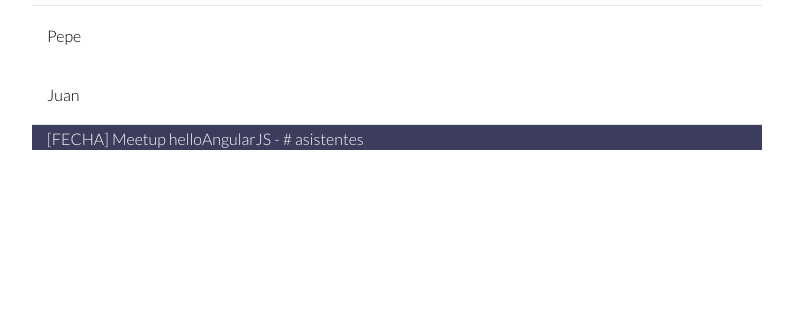
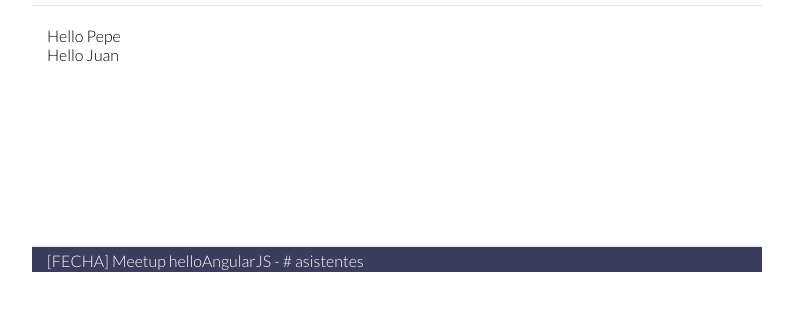
Before and after one commit to jfcorreas/helloAngularJS, a website: page app/index.html in a window 1280 px wide. Shown: the part 143-454 px from the top of the page, without its empty margins (243-1036 px from the left). Drawn offline with nearby package versions, Linux system fonts and the light colour scheme.

Commit message:
Change sayHello() to sayHello(name)

```diff
--- a/app/css/app.css
+++ b/app/css/app.css
@@ -56,6 +56,7 @@
 .content {
   padding-top: 20px;
   padding-bottom: 20px;
+  min-height: 200px;
 }
 
 /* Custom page footer */
--- a/app/index.html
+++ b/app/index.html
@@ -21,8 +21,10 @@
       <li><a href="#">Inglés</a></li>
     </ul>
   </div>
-	<div class="content" ng-repeat="member in main.listOfMembers">
-  		{{member.name}}
+	<div class="content" >
+    <div ng-repeat="member in main.listOfMembers">
+  		{{main.sayHello(member.name)}}
+    </div>
   </div>
   <div class="footer">
       [FECHA] Meetup helloAngularJS - # asistentes
--- a/app/js/main.controller.js
+++ b/app/js/main.controller.js
@@ -21,7 +21,7 @@
 
       vm.loadMembers(members);
 
-        function sayHello() { return 'Hello AngularJS'; }
+        function sayHello(name) { return 'Hello ' + name; }
         function loadMembers(members) {
             vm.listOfMembers = members;
         }
```
Also changed, not shown: app/js/main.controller.spec.js (+3 -3 lines).
